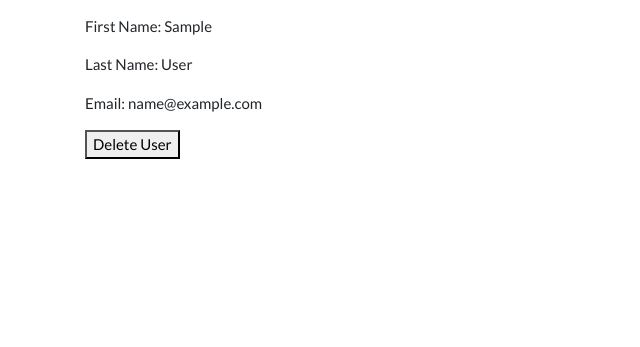
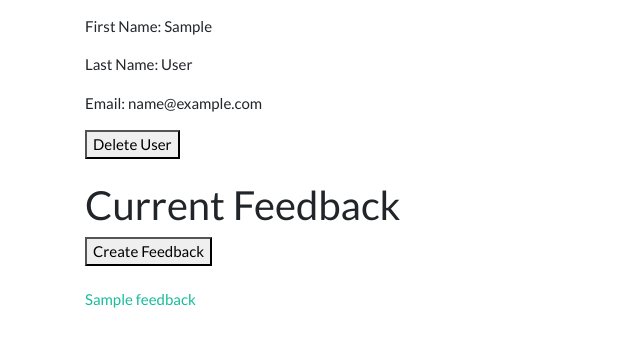
Before and after one commit to omnicrafter/flaskfeedback, a Flask app: page /users/1 in a window 1280 px wide. Shown: the part 190-537 px from the top of the page, without its empty margins (0-640 px from the left). Run offline with Flask 3, Linux system fonts and the light colour scheme; the visitor is signed in with stand-in values (Sample User, id 1); tables that the repository leaves empty hold one stand-in row (values such as "Sample post").

Commit message:
created ability for user to add feedback

```diff
--- a/app.py
+++ b/app.py
@@ -78,7 +78,8 @@ def show_user(user_id):
         return redirect('/login')
 
     user = User.query.get_or_404(user_id)
-    return render_template('user.html', user=user)
+    feedbacks = Feedback.query.filter_by(user_id=user_id).all()
+    return render_template('user.html', user=user, feedbacks=feedbacks)
 
 
 @app.route('/secret')
@@ -116,3 +117,32 @@ def delete_user(user_id):
     else:
         flash('You do not have authorization to do this!')
         return redirect('/login')
+
+
+@app.route('/users/<int:user_id>/feedback/add', methods=['GET', 'POST'])
+def add_feedback(user_id):
+    """Generate Feedback Form or Process New Feedback"""
+
+    if 'user_id' not in session:
+        flash("You don't have access to that page!")
+        return redirect('/login')
+
+    form = FeedbackForm()
+
+    if form.validate_on_submit():
+        correct_user = session['user_id']
+
+        title = form.title.data
+        content = form.content.data
+        user_id = correct_user
+
+        new_feedback = Feedback(title=title, content=content, user_id=user_id)
+        db.session.add(new_feedback)
+        db.session.commit()
+        flash('Your feedback has been saved!')
+        return redirect(f'/users/{user_id}')
+    else:
+        return render_template('feedback.html', form=form)
+
+    # correct_user = session['user_id']
+    # user = User.query.get_or_404(correct_user)
--- a/templates/user.html
+++ b/templates/user.html
@@ -8,4 +8,12 @@
 <form action="/users/{{user.id}}/delete" method="POST">
   <button>Delete User</button>
 </form>
-{%endblock%}
+<br />
+<h2>Current Feedback</h2>
+<form action="/users/{{user.id}}/feedback/add">
+  <button>Create Feedback</button>
+</form>
+<br />
+{%for feedback in feedbacks%}
+<p><a href="/feedback/{{feedback.id}}/update">{{feedback.title}}</a></p>
+{%endfor%} {%endblock%}
```
Also changed, not shown: templates/feedback.html (added, +16 -0 lines).
